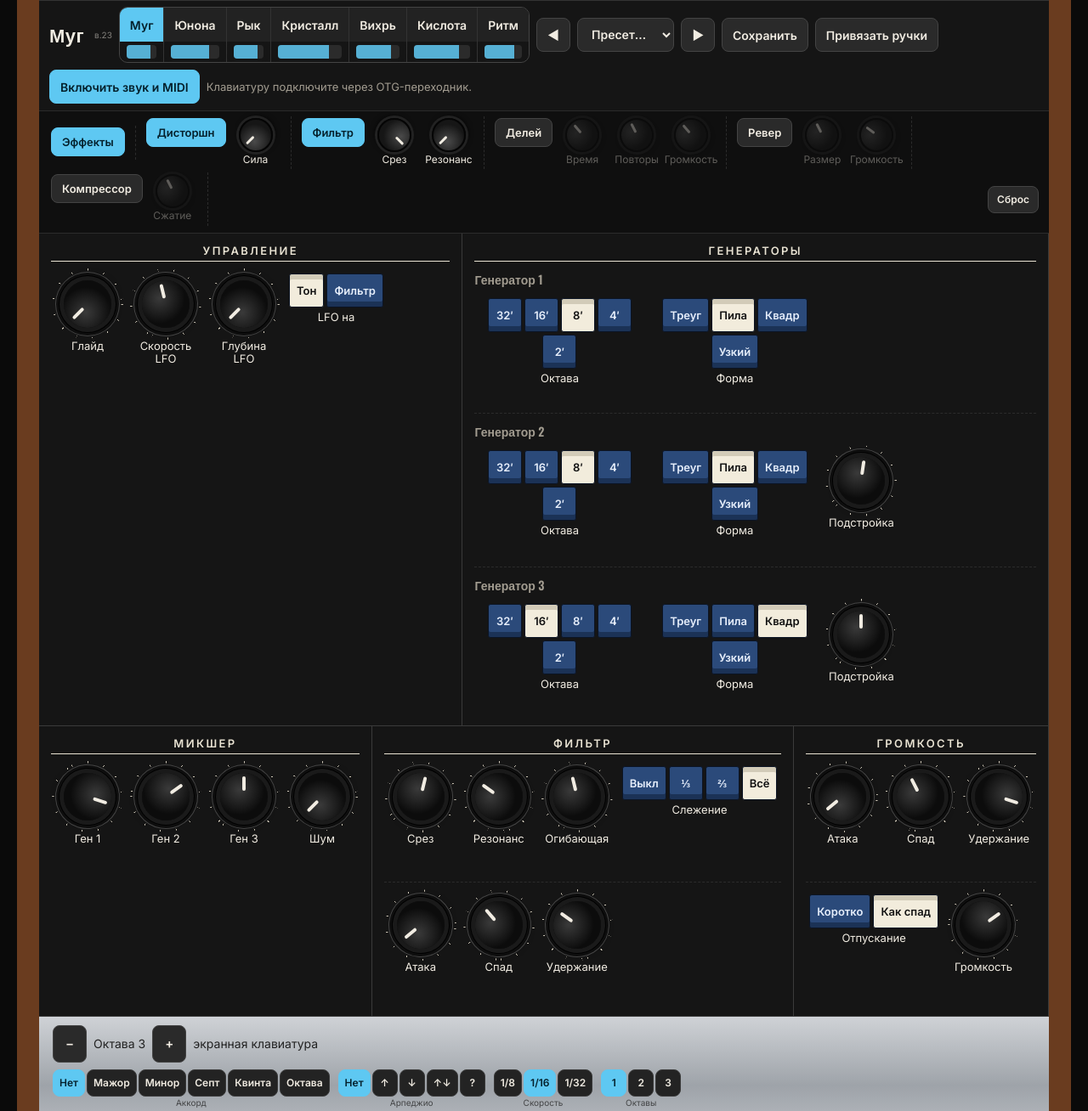
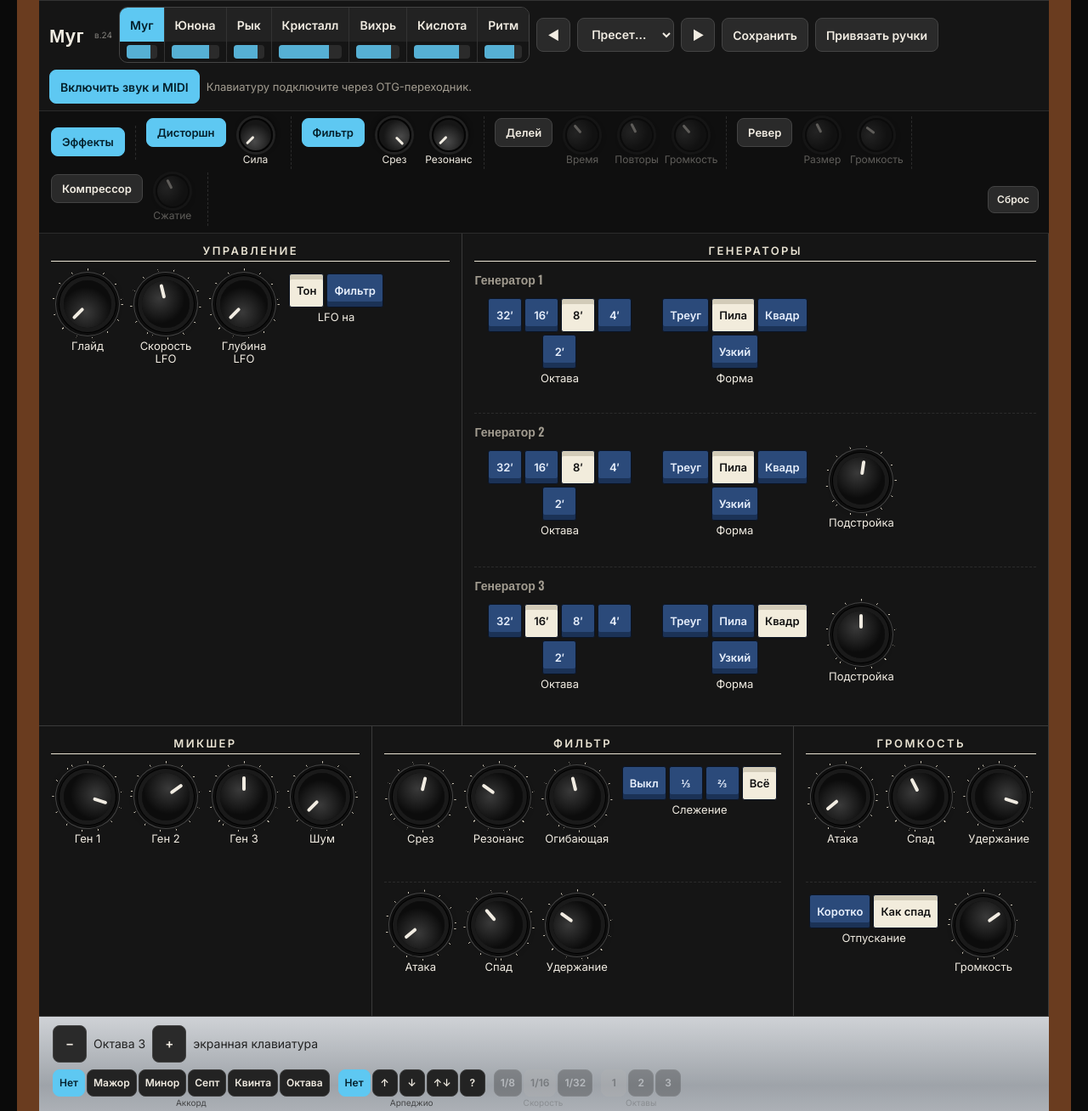
Before and after one commit to jwhhermes-afk/Sint4e, a plain HTML site: page index.html in a window 1280 px wide. Shown: the top 1308 px of the page at 85% size. Drawn offline with nearby package versions, Linux system fonts and the light colour scheme.

Commit message:
Скорость и октавы арпеджио серые, пока арпеджио выключено
Co-Authored-By: Claude Opus 5.5 <noreply@anthropic.com>
Claude-Session: https://claude.ai/code/session_01JF9UnAsGG7j6R5u31ZGfqy

```diff
--- a/index.html
+++ b/index.html
@@ -98,6 +98,7 @@ button:focus-visible,select:focus-visible{outline:2px solid var(--acc);outline-o
 .playc .seg{flex-wrap:nowrap;gap:2px}
 .playc .seg button{min-height:32px;min-width:30px;padding:0 7px;font-size:12px}
 .playc .seg button.on{background:var(--acc);color:var(--accInk);border-color:var(--acc)}
+.playc.noarp [data-id=fxRate],.playc.noarp [data-id=fxAOct]{opacity:.3;filter:grayscale(1)}
 .playc .lab{font-size:10px;color:inherit;opacity:.75}
 .playc .cc{font-size:10px;min-height:0}
 .kbar .tools{display:flex;gap:6px;flex-wrap:wrap;margin-left:auto}
@@ -259,7 +260,7 @@ h1 small{display:none}
 </style></head><body>
 <div class="case" id="root">
  <div class="top">
-  <h1 id="title">Муг</h1><span class="ver" style="font-size:10px;opacity:.5">в.23</span>
+  <h1 id="title">Муг</h1><span class="ver" style="font-size:10px;opacity:.5">в.24</span>
   <div class="sw" id="sw" role="group" aria-label="Инструмент"><div class="swi"><button data-k="moog">Муг</button><div class="ctl hv" data-id="fxV_moog" title="Громкость: Муг"><div class="hb"><div class="hf"></div></div><div class="cc"></div></div></div><div class="swi"><button data-k="juno">Юнона</button><div class="ctl hv" data-id="fxV_juno" title="Громкость: Юнона"><div class="hb"><div class="hf"></div></div><div class="cc"></div></div></div><div class="swi"><button data-k="ryk">Рык</button><div class="ctl hv" data-id="fxV_ryk" title="Громкость: Рык"><div class="hb"><div class="hf"></div></div><div class="cc"></div></div></div><div class="swi"><button data-k="fm">Кристалл</button><div class="ctl hv" data-id="fxV_fm" title="Громкость: Кристалл"><div class="hb"><div class="hf"></div></div><div class="cc"></div></div></div><div class="swi"><button data-k="vir">Вихрь</button><div class="ctl hv" data-id="fxV_vir" title="Громкость: Вихрь"><div class="hb"><div class="hf"></div></div><div class="cc"></div></div></div><div class="swi"><button data-k="tb">Кислота</button><div class="ctl hv" data-id="fxV_tb" title="Громкость: Кислота"><div class="hb"><div class="hf"></div></div><div class="cc"></div></div></div><div class="swi"><button data-k="dr">Ритм</button><div class="ctl hv" data-id="fxV_dr" title="Громкость: Ритм"><div class="hb"><div class="hf"></div></div><div class="cc"></div></div></div></div>
   <button class="pb" data-tg="pre:-1" aria-label="Предыдущий пресет">◀</button><select id="preset" aria-label="Пресет"><option value="">Пресет…</option></select><button class="pb" data-tg="pre:1" aria-label="Следующий пресет">▶</button>
   <button id="saveBtn">Сохранить</button>
@@ -907,6 +908,7 @@ const show=id=>{const e=els[id];if(!e)return;const O=own(id),v=O.S[id];
  else if(e.classList.contains('hv'))e.querySelector('.hf').style.width=v*100+'%';
  else if(e.classList.contains('f'))e.querySelector('.cap').style.top=`calc(9px + ${1-v} * (100% - 18px))`;
  else e.querySelector('.dial').style.transform=`rotate(${-135+v*270}deg)`;
+ if(id==='fxArp'){const pc=document.getElementById('playc');if(pc)pc.classList.toggle('noarp',!v)}
  if(id==='bpm'&&(O===INST.vir||O===INST.tb||O===INST.dr))e.querySelector('.lab').textContent='Темп '+Math.round(60+v*140)};
 const showCC=()=>{for(const id in els){const M=own(id).MAP,ccs=Object.keys(M).filter(c=>M[c]===id);let t=ccs.length?'CC '+ccs.join(', '):'';
  {const tg=tgOf(id),sp='set'+tg.slice(3)+':',ps=Object.keys(PAD).filter(k=>PAD[k]===tg||PAD[k].startsWith(sp)).map(k=>padLabel(k)+(PAD[k].startsWith(sp)?'→'+own(id).OPTS[id][+PAD[k].slice(sp.length)]:''));if(ps.length)t+=(t?' · ':'')+ps.join(', ')}
```
